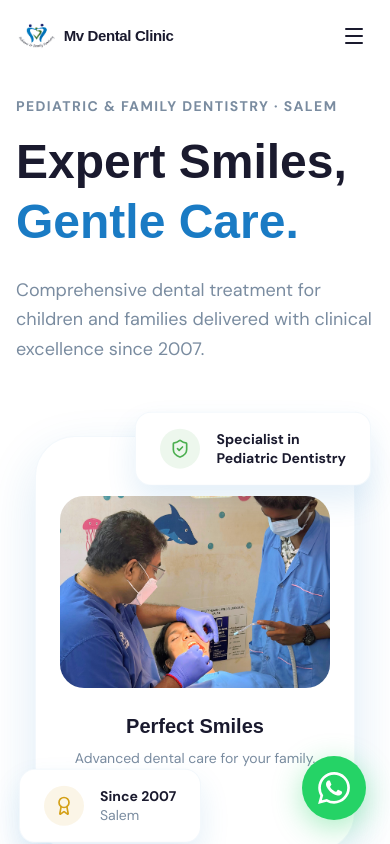
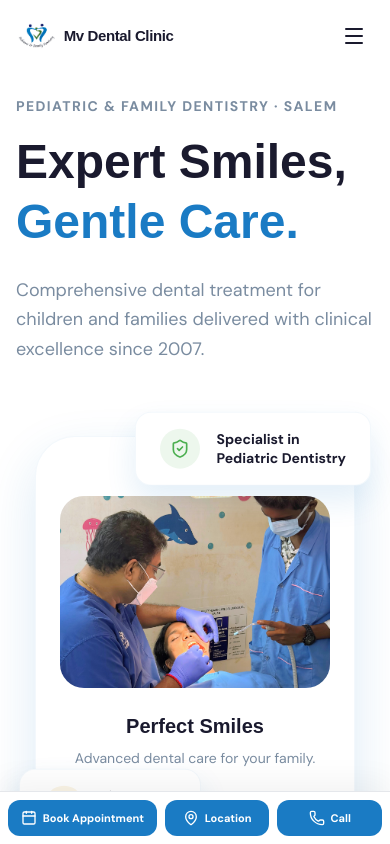
Before and after one commit to GENAI-NETWORKS/mv-dental-clinic, a React (Vite) app: page / in a window 390 px wide. Shown: the top 844 px of the page. Built offline with nearby package versions, Linux system fonts and the light colour scheme; a web font is replaced by a local one.

Commit message:
Add FloatingActionMenu, refine map links, and update contact layout

```diff
--- a/src/App.tsx
+++ b/src/App.tsx
@@ -2,7 +2,7 @@ import { BrowserRouter as Router, Routes, Route } from 'react-router-dom';
 import { Navbar } from './components/layout/Navbar';
 import { Footer } from './components/layout/Footer';
 import ScrollToTop from './components/ScrollToTop';
-import { WhatsAppButton } from './components/ui/WhatsAppButton';
+import { FloatingActionMenu } from './components/ui/FloatingActionMenu';
 
 import { Home } from './pages/Home';
 import { About } from './pages/About';
@@ -18,7 +18,7 @@ function App() {
     <HelmetProvider>
       <Router>
         <ScrollToTop />
-        <div className="flex flex-col min-h-screen">
+        <div className="flex flex-col min-h-screen pb-16 lg:pb-0">
           <Navbar />
           <main className="flex-grow">
             <Routes>
@@ -31,7 +31,7 @@ function App() {
             </Routes>
           </main>
           <Footer />
-          <WhatsAppButton />
+          <FloatingActionMenu />
         </div>
       </Router>
     </HelmetProvider>
--- a/src/components/ScrollToTop.tsx
+++ b/src/components/ScrollToTop.tsx
@@ -2,11 +2,37 @@ import { useEffect } from 'react';
 import { useLocation } from 'react-router-dom';
 
 export default function ScrollToTop() {
-  const { pathname } = useLocation();
+  const { pathname, hash } = useLocation();
 
   useEffect(() => {
-    window.scrollTo(0, 0);
-  }, [pathname]);
+    if (hash) {
+      const id = hash.replace('#', '');
+
+      const tryScroll = () => {
+        const element = document.getElementById(id);
+        if (element) {
+          element.scrollIntoView({ behavior: 'smooth' });
+          return true;
+        }
+        return false;
+      };
+
+      // Try immediately
+      if (!tryScroll()) {
+        // If not found (navigating from another page), poll for it
+        let attempts = 0;
+        const interval = setInterval(() => {
+          if (tryScroll() || attempts >= 10) {
+            clearInterval(interval);
+          }
+          attempts++;
+        }, 100);
+      }
+    } else {
+      // Scroll to top on normal page transition
+      window.scrollTo({ top: 0, behavior: 'smooth' });
+    }
+  }, [pathname, hash]);
 
   return null;
 }
--- a/src/components/sections/ContactSection.tsx
+++ b/src/components/sections/ContactSection.tsx
@@ -47,9 +47,9 @@ export const ContactSection = () => {
           </h3>
         </div>
 
-        <div className="flex flex-col lg:flex-row gap-12 bg-white rounded-3xl shadow-xl overflow-hidden border border-gray-100">
+        <div className="flex flex-col-reverse lg:flex-row-reverse gap-12 bg-white rounded-3xl shadow-xl overflow-hidden border border-gray-100">
 
-          {/* Left: Contact Info */}
+          {/* Right (Visual): Contact Info */}
           <div className="w-full lg:w-5/12 bg-dark text-white p-10 md:p-12 relative overflow-hidden">
             <div className="absolute top-0 right-0 w-64 h-64 bg-primary rounded-full filter blur-[100px] opacity-30 -z-10"></div>
 
@@ -61,8 +61,9 @@ export const ContactSection = () => {
                 <div>
                   <div className="font-bold mb-1">Address</div>
                   <p className="text-white/80 leading-relaxed text-sm">
-                    32, Vidhyalaya Road, Opp. TRS Mandapam,<br />
-                    Srirangapalayam East, Salem – 636 007
+                    Mv Dental Clinic, 32, Vidhyalaya Road,<br />
+                    Seerangapalayam E St, opp. TRS Kalyana Mandapam,<br />
+                    Salem, Tamil Nadu 636007
                   </p>
                 </div>
               </div>
--- /dev/null
+++ b/src/components/ui/FloatingActionMenu.tsx
@@ -0,0 +1,127 @@
+import { useState } from 'react';
+import { motion, AnimatePresence } from 'framer-motion';
+import { HelpCircle, X, Calendar, MapPin, Phone } from 'lucide-react';
+import { Link } from 'react-router-dom';
+
+export const FloatingActionMenu = () => {
+  const [isOpen, setIsOpen] = useState(false);
+
+  // WhatsApp Config (for Mobile view)
+  const phoneNumber = '919789144560';
+  const message = 'Hello! I would like to book an appointment.';
+  const whatsappUrl = `https://wa.me/${phoneNumber}?text=${encodeURIComponent(message)}`;
+
+  const menuItems = [
+    {
+      icon: <Calendar className="w-5 h-5 text-primary" />,
+      label: 'Book Appointment',
+      href: '/contact',
+      isRouterLink: true,
+    },
+    {
+      icon: <MapPin className="w-5 h-5 text-primary" />,
+      label: 'Get Directions',
+      href: 'https://www.google.com/maps/search/?api=1&query=Mv+Dental+Clinic,+32,+Vidhyalaya+Road,+Seerangapalayam+E+St,+opp.+TRS+Kalyana+Mandapam,+Seerangapalayam,+Salem,+Tamil+Nadu+636007',
+      isRouterLink: false,
+    },
+    {
+      icon: <Phone className="w-5 h-5 text-primary" />,
+      label: 'Call Us',
+      href: 'tel:04273551686',
+      isRouterLink: false,
+    },
+  ];
+
+  return (
+    <>
+      {/* MOBILE VIEW: Sticky Bottom Bar */}
+      <div className="lg:hidden fixed bottom-0 left-0 right-0 z-50 bg-white border-t border-gray-200 p-2 pb-safe shadow-[0_-10px_30px_rgba(0,0,0,0.05)]">
+        <div className="flex items-center justify-center gap-2 max-w-sm mx-auto">
+          <Link
+            to="/contact"
+            className="flex-[1.5] bg-primary text-white py-2.5 px-2 rounded-xl flex items-center justify-center gap-1.5 active:scale-95 transition-transform"
+          >
+            <Calendar className="w-4 h-4 shrink-0" />
+            <span className="text-[11px] sm:text-xs font-bold whitespace-nowrap">Book Appointment</span>
+          </Link>
+          <a
+            href="https://www.google.com/maps/search/?api=1&query=Mv+Dental+Clinic,+32,+Vidhyalaya+Road,+Seerangapalayam+E+St,+opp.+TRS+Kalyana+Mandapam,+Seerangapalayam,+Salem,+Tamil+Nadu+636007"
+            target="_blank"
+            rel="noopener noreferrer"
+            className="flex-1 bg-primary text-white py-2.5 px-2 rounded-xl flex items-center justify-center gap-1.5 active:scale-95 transition-transform"
+          >
+            <MapPin className="w-4 h-4 shrink-0" />
+            <span className="text-[11px] sm:text-xs font-bold">Location</span>
+          </a>
+          <a
+            href="tel:04273551686"
+            className="flex-1 bg-primary text-white py-2.5 px-2 rounded-xl flex items-center justify-center gap-1.5 active:scale-95 transition-transform"
+          >
+            <Phone className="w-4 h-4 shrink-0" />
+            <span className="text-[11px] sm:text-xs font-bold">Call</span>
+          </a>
+        </div>
+      </div>
+
+      {/* DESKTOP VIEW: Interactive Floating Action Menu */}
+      <div className="hidden lg:flex fixed bottom-8 right-8 z-50 flex-col items-end gap-4">
+
+        <AnimatePresence>
+          {isOpen && (
+            <div className="flex flex-col items-end gap-4 mb-2">
+              {menuItems.map((item, index) => {
+                const ItemContent = () => (
+                  <motion.div
+                    key={item.label}
+                    initial={{ opacity: 0, y: 20, scale: 0.8 }}
+                    animate={{ opacity: 1, y: 0, scale: 1 }}
+                    exit={{ opacity: 0, y: 20, scale: 0.8 }}
+                    transition={{ duration: 0.2, delay: index * 0.05 }}
+                    className="flex items-center gap-3 group cursor-pointer"
+                  >
+                    <span className="bg-white px-3 py-1.5 rounded-lg text-sm font-bold text-dark shadow-md opacity-0 group-hover:opacity-100 transition-opacity translate-x-2 group-hover:translate-x-0 duration-200">
+                      {item.label}
+                    </span>
+                    <div className="w-14 h-14 bg-white rounded-full flex items-center justify-center shadow-lg border border-gray-100 hover:scale-110 transition-transform duration-200">
+                      {item.icon}
+                    </div>
+                  </motion.div>
+                );
+
+                if (item.isRouterLink) {
+                  return (
+                    <Link to={item.href} key={item.label} onClick={() => setIsOpen(false)}>
+                      <ItemContent />
+                    </Link>
+                  );
+                }
+
+                return (
+                  <a href={item.href} target="_blank" rel="noopener noreferrer" key={item.label} onClick={() => setIsOpen(false)}>
+                    <ItemContent />
+                  </a>
+                );
+              })}
+            </div>
+          )}
+        </AnimatePresence>
+
+        <motion.button
+          onClick={() => setIsOpen(!isOpen)}
+          className="w-16 h-16 bg-primary text-white rounded-full flex items-center justify-center shadow-[0_10px_30px_rgba(26,123,196,0.3)] hover:scale-105 hover:shadow-[0_15px_40px_rgba(26,123,196,0.4)] transition-all z-50 border-2 border-white"
+          initial={{ scale: 0, opacity: 0 }}
+          animate={{ scale: 1, opacity: 1 }}
+          whileTap={{ scale: 0.95 }}
+        >
+          <motion.div
+            initial={false}
+            animate={{ rotate: isOpen ? 90 : 0 }}
+            transition={{ duration: 0.2 }}
+          >
+            {isOpen ? <X className="w-8 h-8" strokeWidth={2.5} /> : <HelpCircle className="w-8 h-8" strokeWidth={2.5} />}
+          </motion.div>
+        </motion.button>
+      </div>
+    </>
+  );
+};
--- a/src/components/ui/WhatsAppButton.tsx
+++ /dev/null
@@ -1,25 +0,0 @@
-import { motion } from 'framer-motion';
-
-export const WhatsAppButton = () => {
-  const phoneNumber = '919789144560';
-  const message = 'Hello! I would like to book an appointment.';
-  const whatsappUrl = `https://wa.me/${phoneNumber}?text=${encodeURIComponent(message)}`;
-
-  return (
-    <motion.a
-      href={whatsappUrl}
-      target="_blank"
-      rel="noopener noreferrer"
-      className="fixed bottom-6 right-6 z-50 bg-[#25D366] text-white p-4 rounded-full shadow-[0_8px_30px_rgba(37,211,102,0.4)] flex items-center justify-center hover:bg-[#20bd5a] transition-all"
-      initial={{ scale: 0, opacity: 0 }}
-      animate={{ scale: 1, opacity: 1 }}
-      whileHover={{ scale: 1.1, y: -5 }}
-      whileTap={{ scale: 0.9 }}
-      title="Chat with us on WhatsApp"
-    >
-      <svg className="w-8 h-8" fill="currentColor" viewBox="0 0 24 24" xmlns="http://www.w3.org/2000/svg">
-        <path d="M17.472 14.382c-.297-.149-1.758-.867-2.03-.967-.273-.099-.471-.148-.67.15-.197.297-.767.966-.94 1.164-.173.199-.347.223-.644.075-.297-.15-1.255-.463-2.39-1.475-.888-.788-1.489-1.761-1.663-2.06-.173-.297-.018-.458.13-.606.134-.133.298-.347.446-.52.149-.174.198-.298.298-.497.099-.198.05-.371-.025-.52-.075-.149-.669-1.612-.916-2.207-.242-.579-.487-.5-.669-.51-.173-.008-.371-.01-.57-.01-.198 0-.52.074-.792.372-.272.297-1.04 1.016-1.04 2.479 0 1.462 1.065 2.875 1.213 3.074.149.198 2.096 3.2 5.077 4.487.709.306 1.262.489 1.694.625.712.227 1.36.195 1.871.118.571-.085 1.758-.719 2.006-1.413.248-.694.248-1.289.173-1.413-.074-.124-.272-.198-.57-.347m-5.421 7.403h-.004a9.87 9.87 0 01-5.031-1.378l-.361-.214-3.741.982.998-3.648-.235-.374a9.86 9.86 0 01-1.51-5.26c.001-5.45 4.436-9.884 9.888-9.884 2.64 0 5.122 1.03 6.988 2.898a9.825 9.825 0 012.893 6.994c-.003 5.45-4.437 9.884-9.885 9.884m8.413-18.297A11.815 11.815 0 0012.05 0C5.495 0 .16 5.335.157 11.892c0 2.096.547 4.142 1.588 5.945L.057 24l6.305-1.654a11.882 11.882 0 005.683 1.448h.005c6.554 0 11.89-5.335 11.893-11.893a11.821 11.821 0 00-3.48-8.413Z"/>
-      </svg>
-    </motion.a>
-  );
-};
--- a/src/pages/Contact.tsx
+++ b/src/pages/Contact.tsx
@@ -42,7 +42,7 @@ export const Contact = () => {
       <div className="container mx-auto px-4 sm:px-6 lg:px-8 mt-12">
         <div className="bg-white p-4 rounded-3xl shadow-sm border border-gray-100 h-[400px]">
           <iframe
-            src="https://maps.google.com/maps?q=32,%20Vidhyalaya%20Road,%20Opp.%20TRS%20Mandapam,%20Salem%20-%20636%20007&t=&z=16&ie=UTF8&iwloc=&output=embed"
+            src="https://maps.google.com/maps?q=Mv%20Dental%20Clinic,%2032,%20Vidhyalaya%20Road,%20Seerangapalayam%20E%20St,%20opp.%20TRS%20Kalyana%20Mandapam,%20Seerangapalayam,%20Salem,%20Tamil%20Nadu%20636007&t=&z=16&ie=UTF8&iwloc=&output=embed"
             width="100%"
             height="100%"
             style={{ border: 0, borderRadius: '1rem' }}
```
Also changed, not shown: src/components/layout/Footer.tsx (+7 -5 lines).
